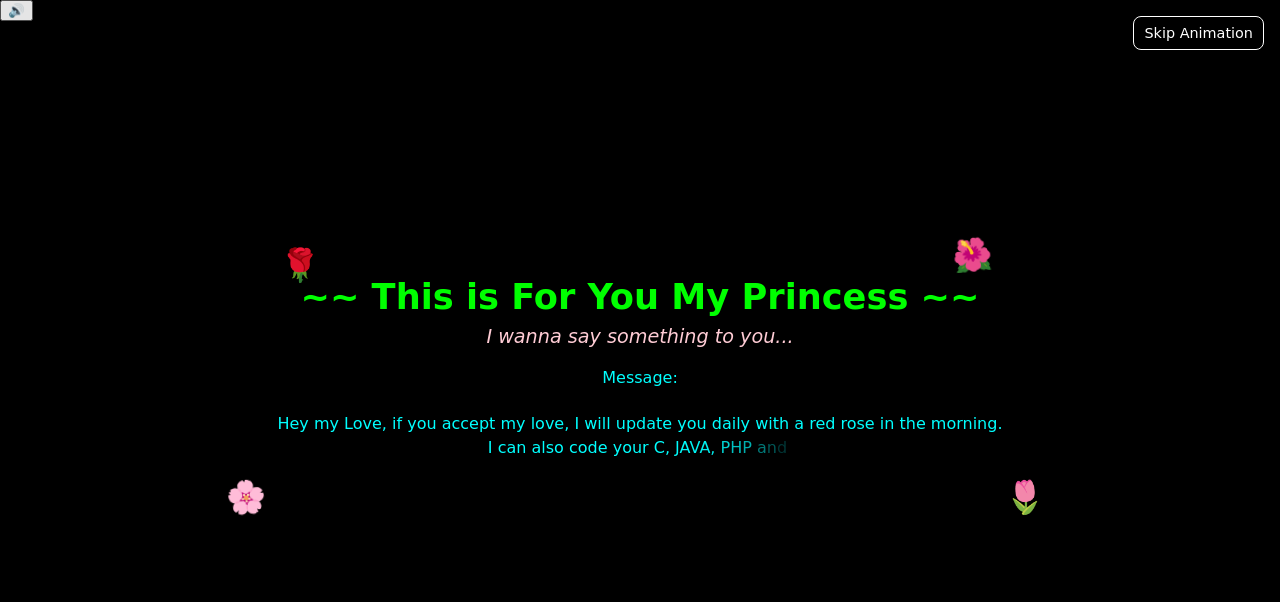
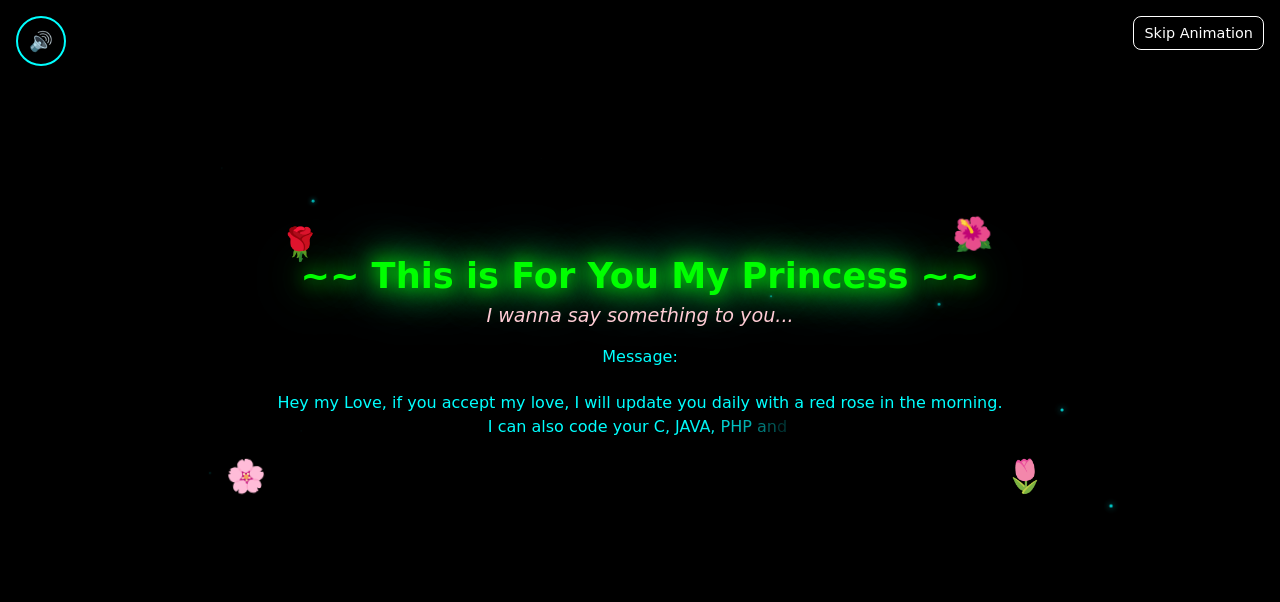
Before and after one commit to cyberhelloff/jay404, a plain HTML site: page index.html in a window 1280 px wide. Drawn offline with Linux system fonts and the light colour scheme; grey boxes are pictures that could not be loaded.

Commit message:
Update style.css

```diff
--- a/style.css
+++ b/style.css
@@ -12,6 +12,7 @@ html, body {
   margin: 0;
   font-family: var(--font-display), "Courier New", Courier, monospace;
   background: var(--bg);
+  scroll-behavior: smooth;
 }
 
 .wrap {
@@ -22,6 +23,7 @@ html, body {
   align-items: center;
   justify-content: center;
   flex-direction: column;
+  animation: fadeIn 0.8s ease-out;
 }
 
 .content-container {
@@ -48,7 +50,7 @@ html, body {
   text-align: center;
   font-size: 2.2rem;
   margin: 0 0 8px;
-  animation: fadeIn 1s ease-out forwards;
+  animation: fadeIn 1s ease-out forwards, glow 2s ease-in-out infinite 1.5s;
   opacity: 0;
 }
 
@@ -87,6 +89,7 @@ html, body {
   position: fixed;
   right: 16px;
   top: 16px;
+  z-index: 100;
 }
 
 .controls button {
@@ -97,13 +100,48 @@ html, body {
   border-radius: 8px;
   cursor: pointer;
   backdrop-filter: blur(2px);
-  transition: background 0.3s ease;
+  transition: all 0.3s ease;
   font-family: inherit;
   font-size: 0.9rem;
 }
 
 .controls button:hover {
   background: rgba(0, 0, 0, 0.9);
+  transform: scale(1.1);
+}
+
+.music-controls {
+  position: fixed;
+  left: 16px;
+  top: 16px;
+  z-index: 100;
+}
+
+.music-controls button {
+  background: rgba(0, 0, 0, 0.7);
+  color: #fff;
+  border: 2px solid var(--cyan);
+  padding: 10px 12px;
+  border-radius: 50%;
+  cursor: pointer;
+  backdrop-filter: blur(2px);
+  transition: all 0.3s ease;
+  font-size: 1.2rem;
+  width: 50px;
+  height: 50px;
+  display: flex;
+  align-items: center;
+  justify-content: center;
+}
+
+.music-controls button:hover {
+  background: rgba(0, 255, 255, 0.2);
+  transform: scale(1.15);
+  box-shadow: 0 0 15px var(--cyan);
+}
+
+.music-controls button.playing {
+  animation: pulse 0.6s ease-in-out infinite;
 }
 
 .floating-hearts {
@@ -232,6 +270,94 @@ html, body {
   }
 }
 
+@keyframes glow {
+  0%, 100% {
+    text-shadow: 0 0 10px var(--green), 0 0 20px var(--green);
+  }
+  50% {
+    text-shadow: 0 0 20px var(--green), 0 0 40px var(--green), 0 0 60px var(--cyan);
+  }
+}
+
+@keyframes pulse {
+  0%, 100% {
+    transform: scale(1);
+    box-shadow: 0 0 10px var(--cyan);
+  }
+  50% {
+    transform: scale(1.2);
+    box-shadow: 0 0 25px var(--cyan), 0 0 40px var(--green);
+  }
+}
+
+@keyframes twinkle {
+  0%, 100% { opacity: 0.3; }
+  50% { opacity: 1; }
+}
+
+@keyframes sparkle {
+  0% {
+    opacity: 1;
+    transform: translateY(0) scale(1);
+  }
+  100% {
+    opacity: 0;
+    transform: translateY(-100px) scale(0);
+  }
+}
+
+@keyframes confetti-fall {
+  0% {
+    opacity: 1;
+    transform: translateY(0) rotateZ(0deg);
+  }
+  100% {
+    opacity: 0;
+    transform: translateY(100vh) rotateZ(360deg);
+  }
+}
+
+@keyframes bounce-text {
+  0%, 100% { transform: translateY(0); }
+  50% { transform: translateY(-10px); }
+}
+
+.sparkles {
+  position: fixed;
+  top: 0;
+  left: 0;
+  width: 100%;
+  height: 100%;
+  pointer-events: none;
+  z-index: 10;
+}
+
+.sparkle {
+  position: absolute;
+  width: 4px;
+  height: 4px;
+  background: var(--cyan);
+  border-radius: 50%;
+  animation: sparkle 1.5s ease-out forwards;
+  box-shadow: 0 0 8px var(--cyan);
+}
+
+.confetti-container {
+  position: fixed;
+  top: 0;
+  left: 0;
+  width: 100%;
+  height: 100%;
+  pointer-events: none;
+  z-index: 9;
+}
+
+.confetti {
+  position: fixed;
+  pointer-events: none;
+  animation: confetti-fall 3s ease-out forwards;
+}
+
 
 
 @media (max-width: 520px) {
```
